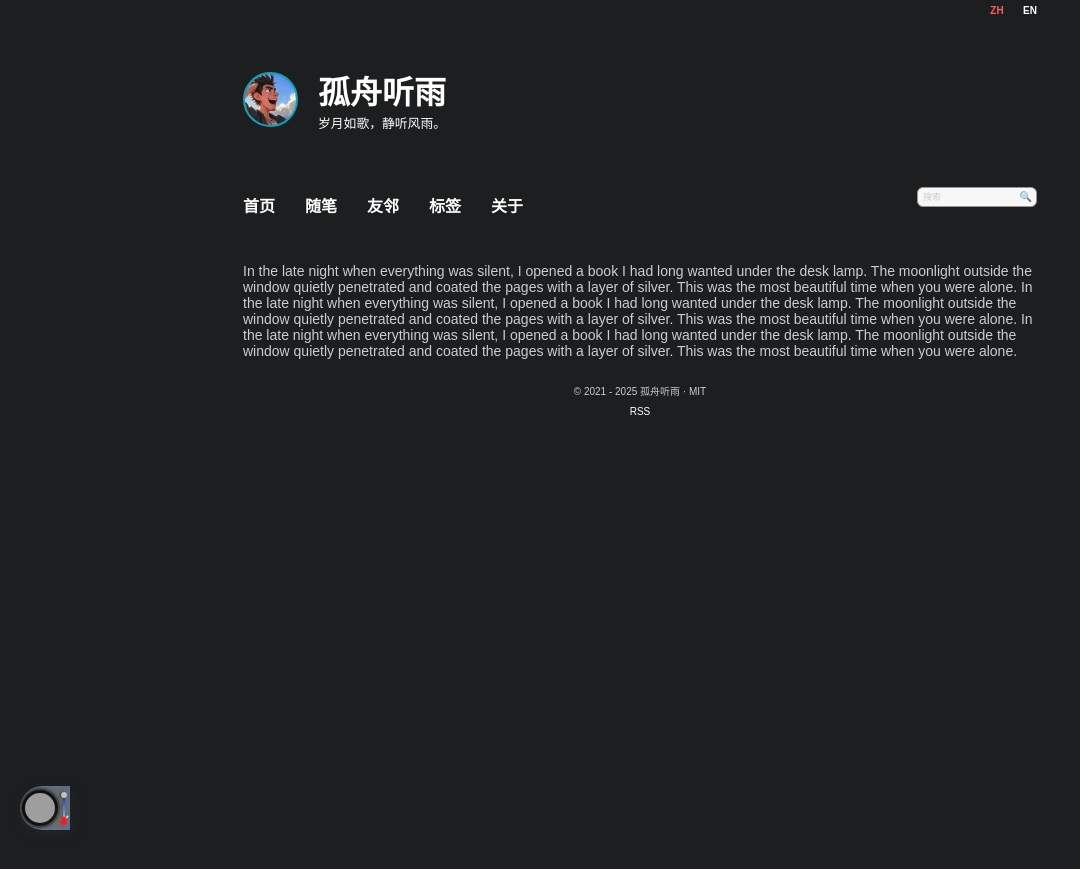
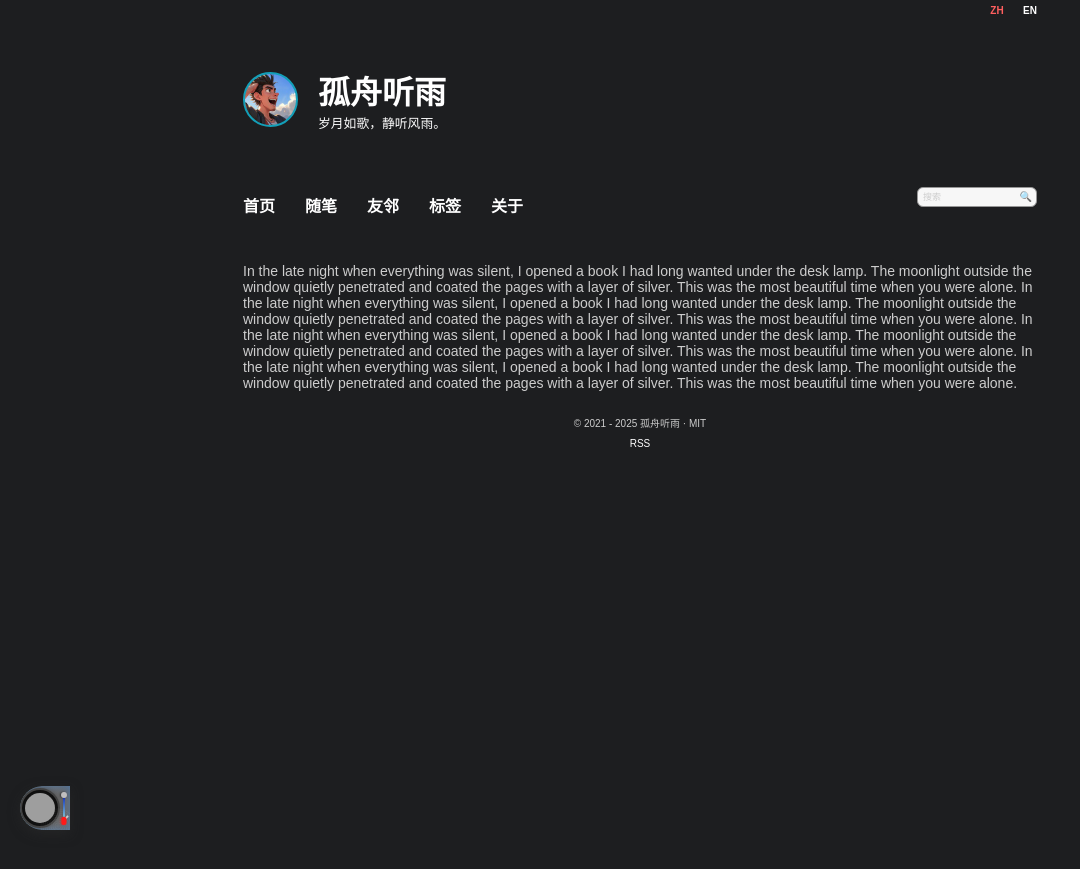
Before and after one commit to Wesson2775/wesson2775.github.io, a Jekyll site: the page built from _fragments/en/2024-09-14-深夜读书-en.md, in a window 1280 px wide. Shown: the top 869 px of the page, without its empty margins (0-1080 px from the left). Built offline with Jekyll 4.4.1, drawn with Linux system fonts in a browser that asks for light colours; nearby versions of some CDN libraries; some web fonts are replaced; grey boxes are pictures that could not be loaded.

Commit message:
Sync translated English Markdown files and update translation cache [skip ci]

```diff
--- a/_fragments/en/2024-09-14-深夜读书-en.md
+++ b/_fragments/en/2024-09-14-深夜读书-en.md
@@ -7,3 +7,4 @@ lang: en
 In the late night when everything was silent, I opened a book I had long wanted under the desk lamp. The moonlight outside the window quietly penetrated and coated the pages with a layer of silver. This was the most beautiful time when you were alone.
 In the late night when everything was silent, I opened a book I had long wanted under the desk lamp. The moonlight outside the window quietly penetrated and coated the pages with a layer of silver. This was the most beautiful time when you were alone.
 In the late night when everything was silent, I opened a book I had long wanted under the desk lamp. The moonlight outside the window quietly penetrated and coated the pages with a layer of silver. This was the most beautiful time when you were alone.
+In the late night when everything was silent, I opened a book I had long wanted under the desk lamp. The moonlight outside the window quietly penetrated and coated the pages with a layer of silver. This was the most beautiful time when you were alone.
```
Also changed, not shown: .translation_cache.json.
